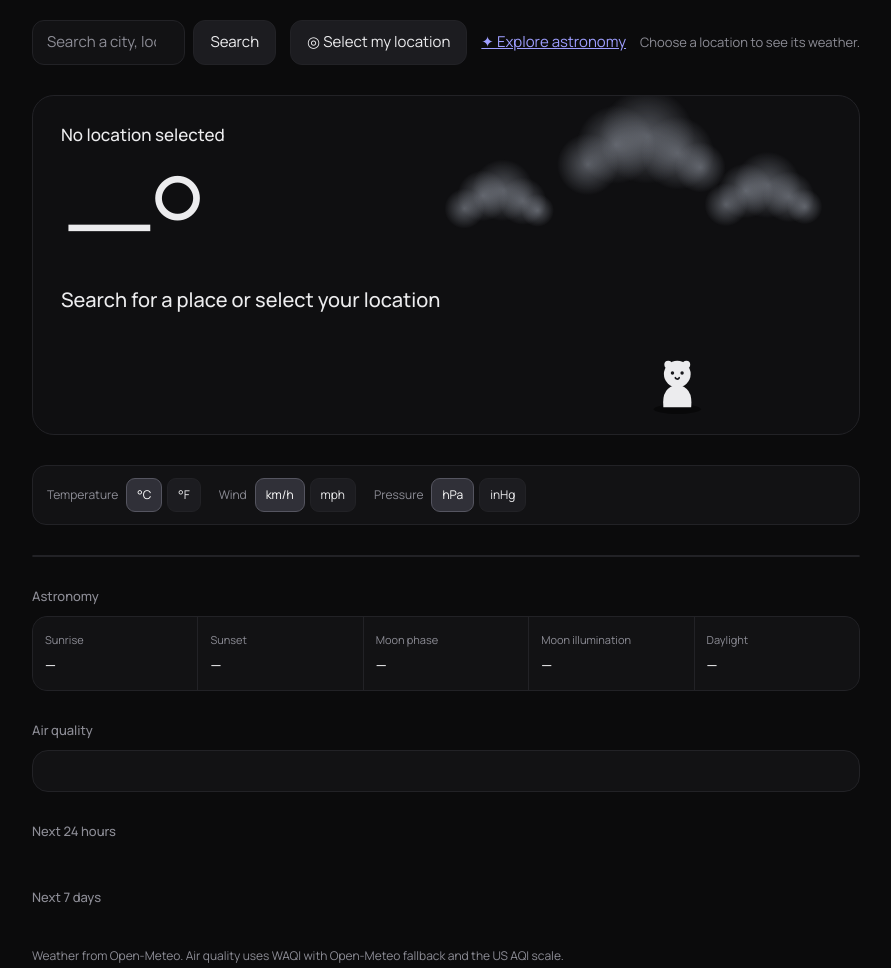
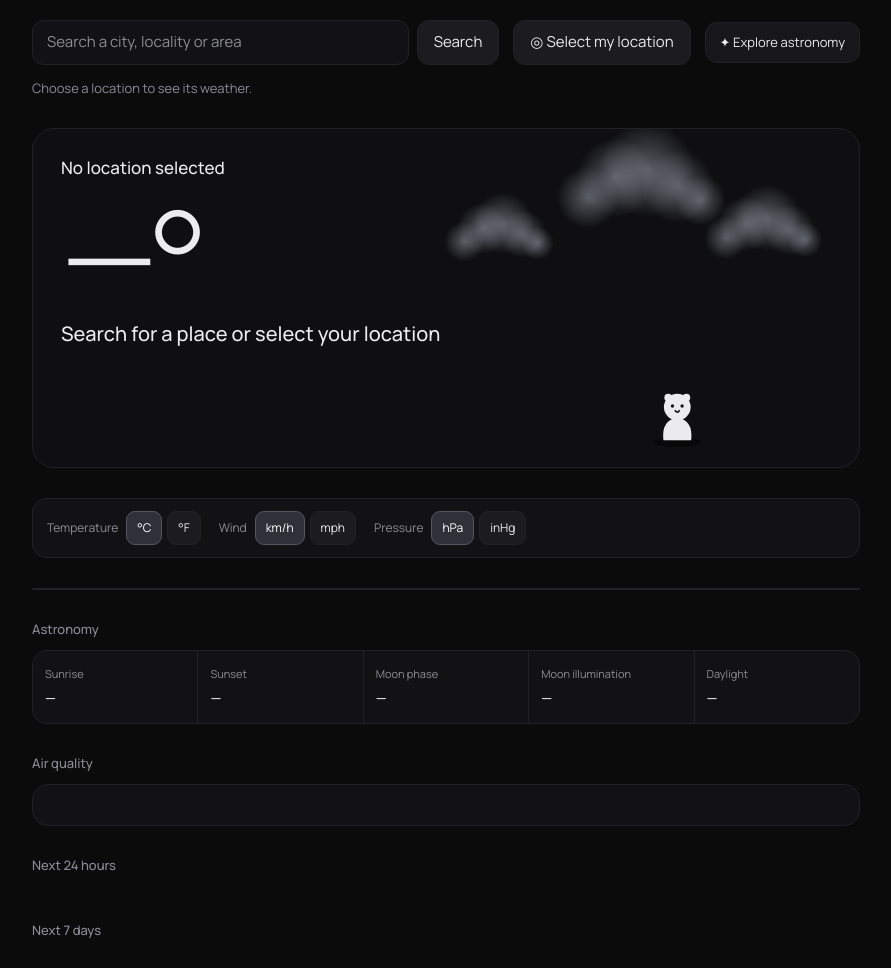
Before and after one commit to simplykayo/weather-forecast-api, a plain HTML site: page index.html in a window 1280 px wide. Shown: the top 968 px of the page, without its empty margins (194-1085 px from the left). Drawn offline with Linux system fonts and the light colour scheme.

Commit message:
Style astronomy navigation link

```diff
--- a/style.css
+++ b/style.css
@@ -227,3 +227,8 @@ footer{color:var(--dim);font-size:12px}
   .astro-card { padding: 13px 11px; }
   .astro-card:last-child { grid-column: 1 / -1; }
 }
+
+
+/* ---------- astronomy page navigation ---------- */
+.astro-link{display:inline-flex;align-items:center;justify-content:center;padding:10px 14px;border:1px solid var(--line);border-radius:12px;color:var(--text);text-decoration:none;font-size:13px;background:#17171b;white-space:nowrap}.astro-link:hover{background:#25252a}
+@media(max-width:640px){.astro-link{width:100%;min-height:44px}}
```
